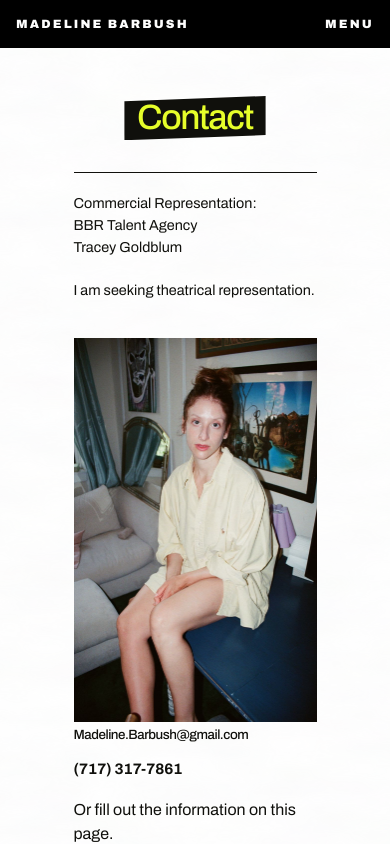
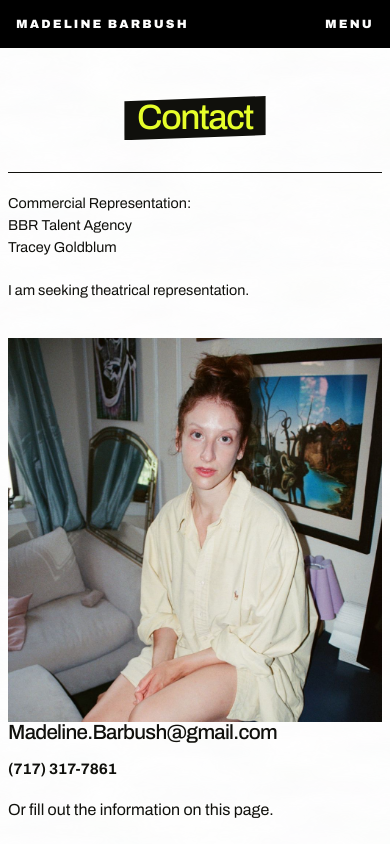
Before and after one commit to Joshjs1990/MadelineBarbush, a Next.js app: page /contact in a window 390 px wide. Shown: the top 844 px of the page. Built offline with nearby package versions, Linux system fonts and the light colour scheme; no server answers.

Commit message:
Expand contact page at all breakpoints

```diff
--- a/app/globals.css
+++ b/app/globals.css
@@ -2892,7 +2892,7 @@ img[data-editable-fit="contain"] { background: var(--paper); }
 .bio-simple-portrait img { object-fit: cover; object-position: center top; }
 .bio-simple-copy { max-width: 40rem; padding-top: .2rem; }
 .bio-simple-copy p { margin: 0 0 1rem; font-size: .98rem; font-weight: 400; line-height: 1.55; }
-.contact-layout { display: grid; grid-template-columns: minmax(22rem, .88fr) minmax(30rem, 1.12fr); gap: clamp(2.5rem, 5vw, 5rem); max-width: 96rem; margin: 0 auto; padding: 2rem clamp(2rem, 4vw, 4rem) 8rem; }
+.contact-layout { display: grid; grid-template-columns: minmax(24rem, .78fr) minmax(34rem, 1.22fr); gap: clamp(2.5rem, 5vw, 5rem); width: min(100%, 110rem); max-width: none; margin: 0 auto; padding: 2rem clamp(1.25rem, 3vw, 3rem) 8rem; }
 .contact-info { align-self: center; max-width: 42rem; container-type: inline-size; }
 .contact-kicker { margin: 0 0 1.2rem; color: var(--muted); font-size: .7rem; font-weight: 800; letter-spacing: .14em; text-transform: uppercase; }
 .contact-intro { margin: 0 0 1.5rem; font-size: 1.05rem; line-height: 1.4; }
@@ -2990,14 +2990,14 @@ body:not(.admin-page) .video-clip p { font-size: calc(.75rem * var(--type-small-
 .admin-typography-controls label small { color: var(--admin-muted); font-size: .7rem; font-weight: 400; line-height: 1.35; letter-spacing: 0; text-transform: none; }
 
 @media (max-width: 820px) {
-  .contact-layout { grid-template-columns: 1fr; }
+  .contact-layout { grid-template-columns: 1fr; width: 100%; padding-inline: .5rem; }
   .contact-info, .contact-form-panel { width: 100%; max-width: none; }
   .contact-simple-photo { width: 100%; }
 }
 
 @media (max-width: 700px) {
   .simple-page-heading { padding: 6rem 1rem 1.5rem; }
-  .bio-simple-content, .resume-simple-grid, .resume-simple-intro, .contact-layout { grid-template-columns: 1fr; padding-inline: 1rem; }
+  .bio-simple-content, .resume-simple-grid, .resume-simple-intro { grid-template-columns: 1fr; padding-inline: 1rem; }
   .bio-simple-portrait { min-height: 24rem; }
   .resume-simple-intro .simple-page-heading { padding: 0 0 1rem; }
   .resume-simple-photo { height: 22rem; }
```
